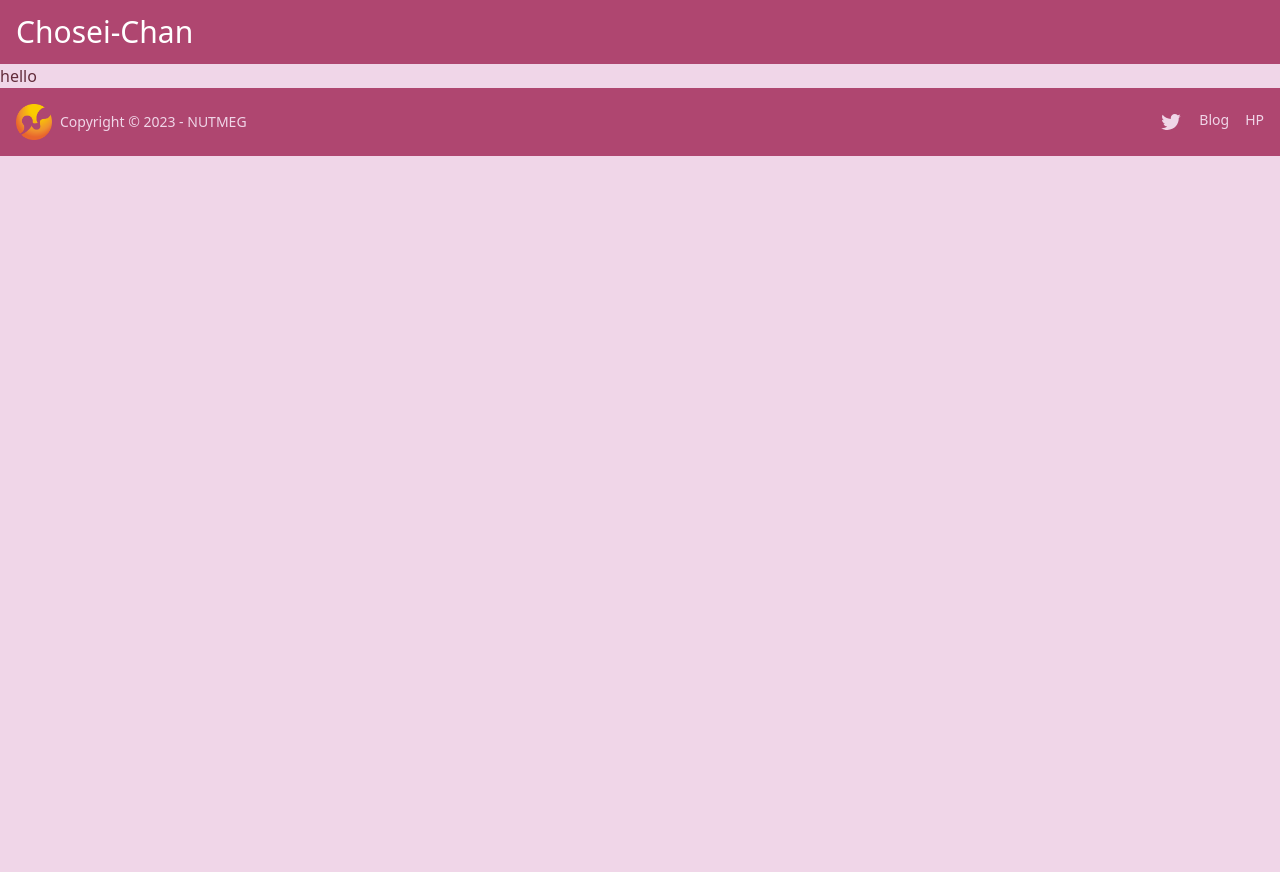
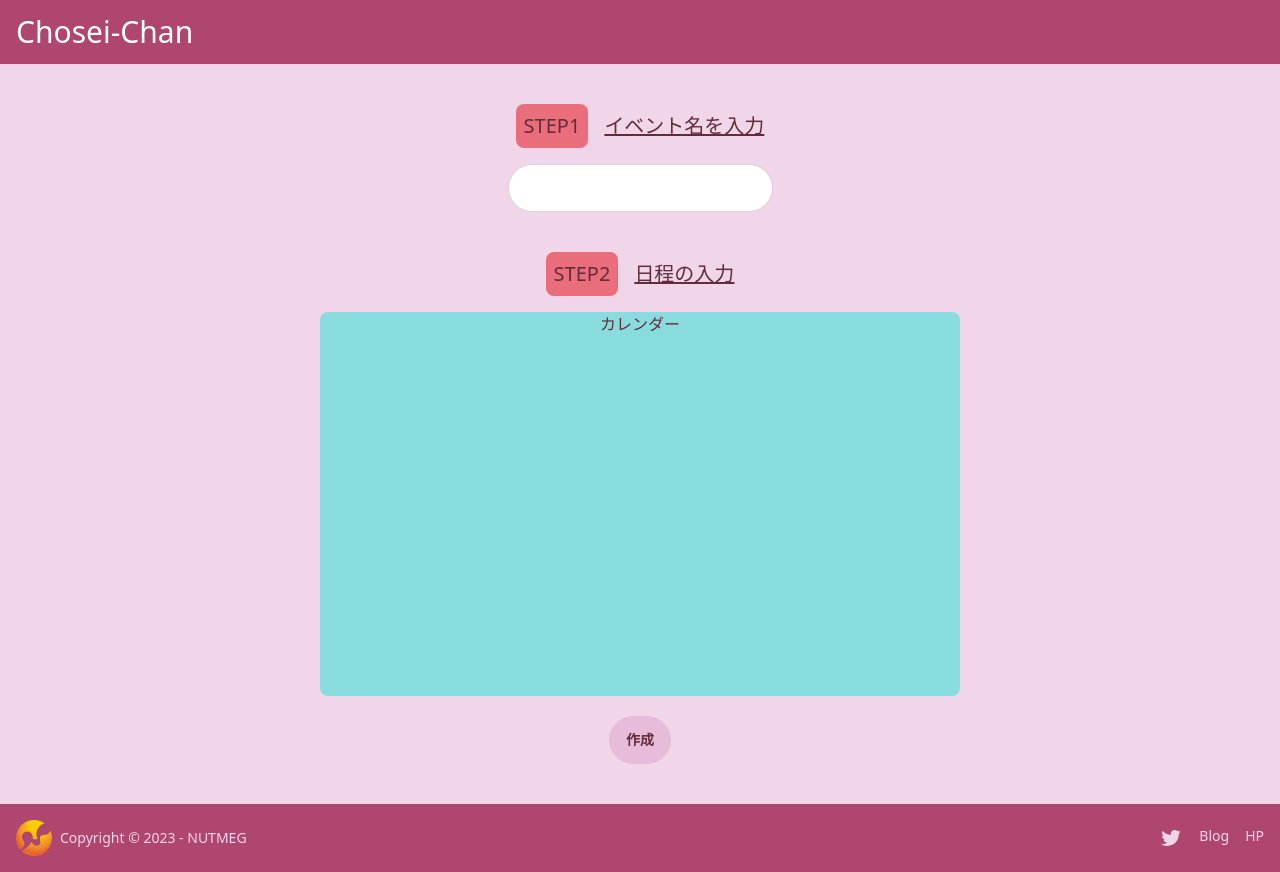
Before and after one commit to NUTFes/chosei-chan, a Next.js app: page / in a window 1280 px wide. Before the commit the page ends 800 px from the top, so only its background shows below. Built offline with nearby package versions, Linux system fonts and the light colour scheme.

Commit message:
メインページの外観作成

```diff
--- a/src/pages/index.tsx
+++ b/src/pages/index.tsx
@@ -1,8 +1,22 @@
-import { Inter } from "next/font/google";
-import { MainLayout } from "@/components/layout/MainLayout";
-const inter = Inter({ subsets: ["latin"] });
-
+import { Button, Input } from '@/components/common'
+import { MainLayout } from '@/components/layout/MainLayout'
 
 export default function Home() {
-  return <MainLayout>hello</MainLayout>;
-};
+  return (
+    <MainLayout>
+      <div className='mx-auto my-10 flex w-80 flex-wrap justify-center gap-4'>
+        <p className='w-fit rounded-lg bg-primary p-2 text-xl'>STEP1</p>
+        <p className='my-auto flex-wrap text-xl underline'>イベント名を入力</p>
+        <Input></Input>
+      </div>
+      <div className='my-4 flex justify-center gap-4'>
+        <p className='w-fit rounded-lg bg-primary p-2 text-xl'>STEP2</p>
+        <p className='my-auto flex-wrap text-xl underline'>日程の入力</p>
+      </div>
+      <div className='m-auto h-96 w-1/2 rounded-lg bg-accent text-center'>カレンダー</div>
+      <div className='mb-10 mt-5 flex justify-center'>
+        <Button>作成</Button>
+      </div>
+    </MainLayout>
+  )
+}
```
